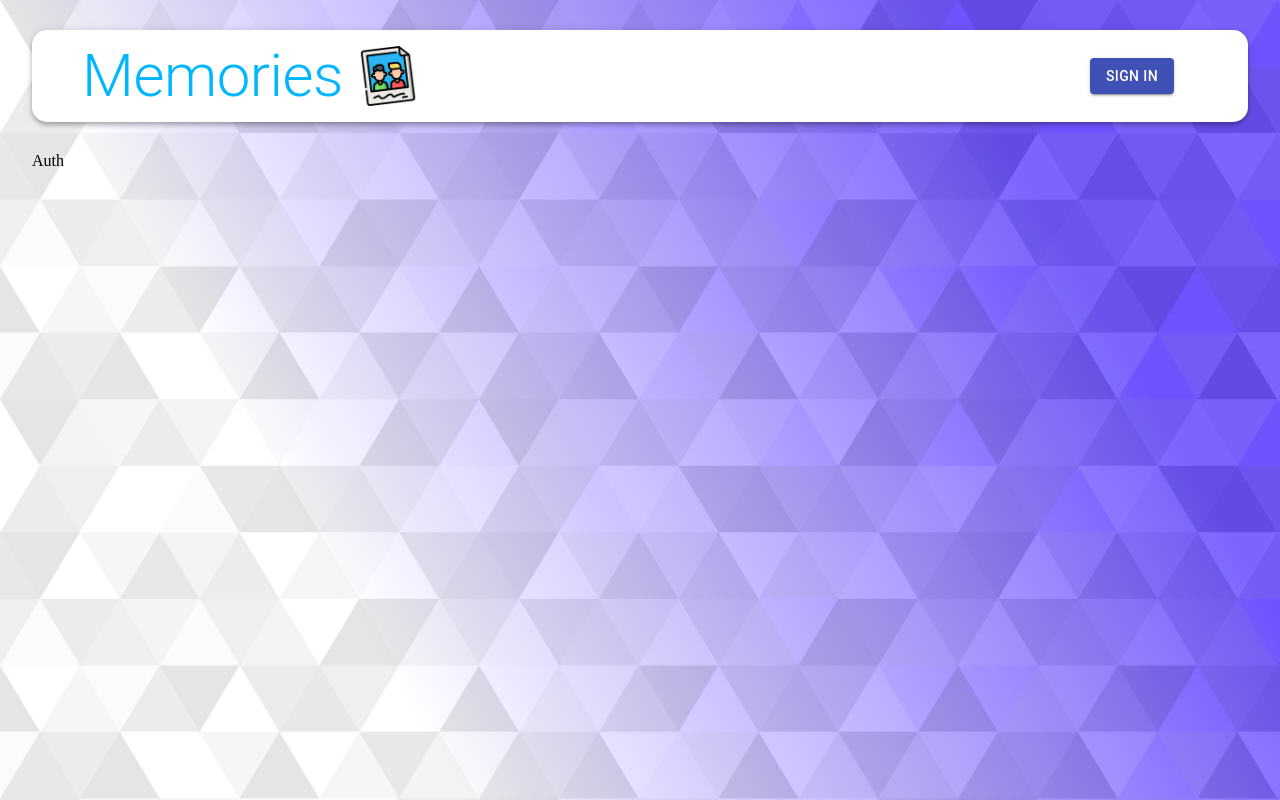
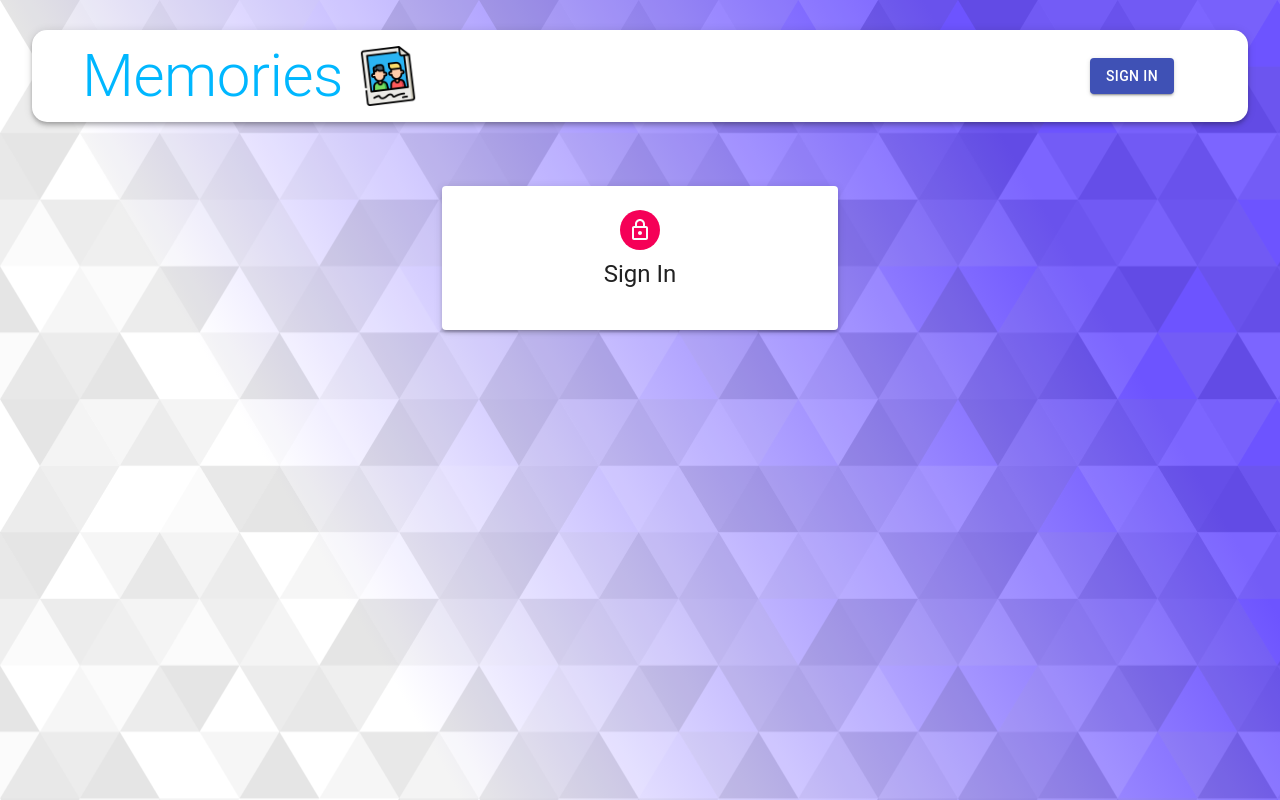
Before and after one commit to AliceAndr/memories-app, a React (Create React App) app in the folder client/: page /auth in a window 1280 px wide. Built offline with nearby package versions, Linux system fonts and the light colour scheme.

Commit message:
create custom input

```diff
--- a/client/src/components/Auth/Auth.js
+++ b/client/src/components/Auth/Auth.js
@@ -1,10 +1,43 @@
 import React from "react";
+import { Avatar, Paper, Grid, Typography, Button, Container, TextField } from '@material-ui/core';
+import LockOutlinedIcon from '@material-ui/icons/LockOutlined';
+import Input from "./Input";
+import useStyles from './styles';
 
 const Auth = () => {
+  const classes = useStyles();
+
+  const isSignup = false;
+
+  const handleSubmit = () => {
+
+  }
+
+  const handleChange = () => {
+
+  }
+
   return (
-    <div>
-      Auth
-    </div>
+    <Container component="main" maxWidth="xs">
+      <Paper className={classes.paper} elevation={3}>
+        <Avatar className={classes.avatar}>
+          <LockOutlinedIcon />
+        </Avatar>
+        <Typography variant="h5">{isSignup ? 'Sign Up' : 'Sign In'}</Typography>
+        <form className={classes.form} onSubmit={handleSubmit}>
+          <Grid container spacing={2}>
+            {
+              isSignup && (
+                <>
+                 <Input name="firstName" label="First Name" handleChange={handleChange} autoFocus half />
+                 <Input name="lastName" label="Last Name" handleChange={handleChange} half />
+                </>
+              )
+            }
+          </Grid>
+        </form>
+      </Paper>
+    </Container>
   )
 }
 
--- /dev/null
+++ b/client/src/components/Auth/Input.js
@@ -0,0 +1,31 @@
+import React from 'react';
+import { TextField, Grid, InputAdornment, IconButton } from '@material-ui/core';
+
+import Visibility from '@material-ui/icons/Visibility';
+import VisibilityOff from '@material-ui/icons/VisibilityOff';
+
+const Input = ({ name, handleChange, label, half, autoFocus, type, handleShowPassword }) => (
+  <Grid item xs={12} sm={half ? 6 : 12}>
+    <TextField
+      name={name}
+      onChange={handleChange}
+      variant="outlined"
+      required
+      fullWidth
+      label={label}
+      autoFocus={autoFocus}
+      type={type}
+      InputProps={name === 'password' ? {
+        endAdornment: (
+          <InputAdornment position="end">
+            <IconButton onClick={handleShowPassword}>
+              {type === 'password' ? <Visibility /> : <VisibilityOff />}
+            </IconButton>
+          </InputAdornment>
+        ),
+      } : null}
+    />
+  </Grid>
+);
+
+export default Input;
```
